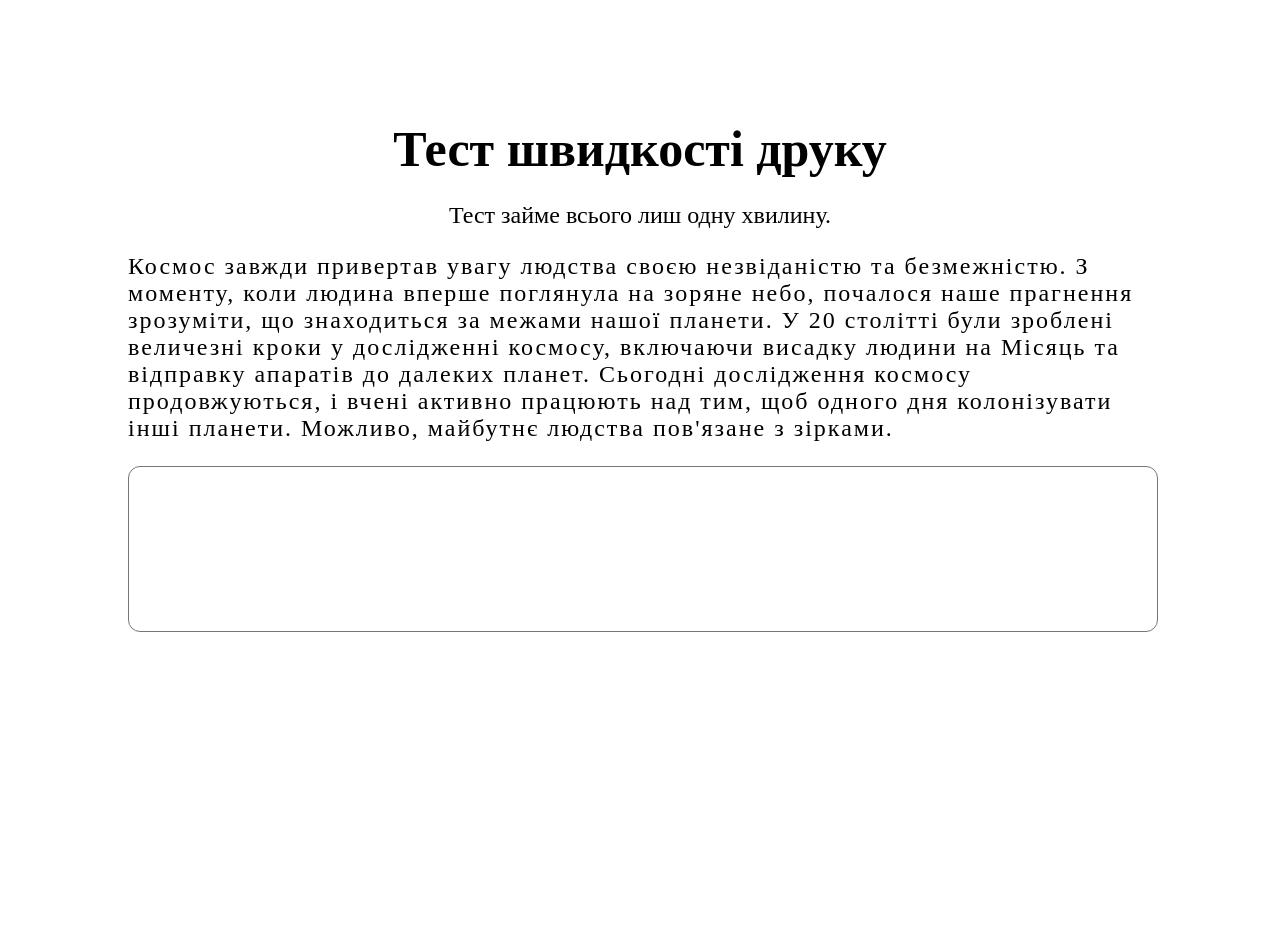
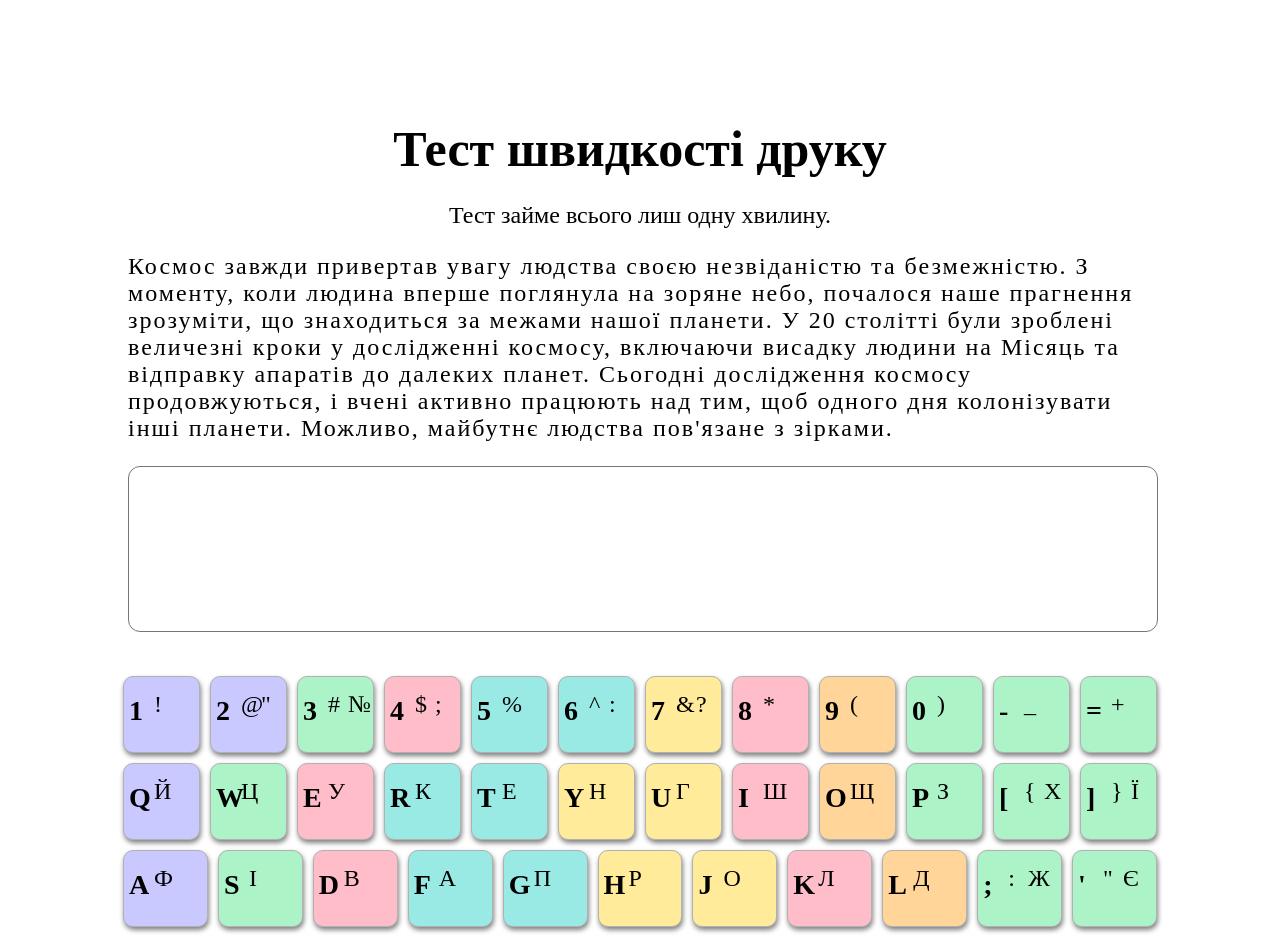
Before and after one commit to YuraShum/printSpeed, a React (Create React App) app in the folder client/: page / in a window 1280 px wide. Shown: the top 935 px of the page. Before the commit the page ends 800 px from the top, so only its background shows below. Built offline with nearby package versions, Linux system fonts and the light colour scheme.

Commit message:
created a keyboard to view

```diff
--- a/client/src/App.js
+++ b/client/src/App.js
@@ -1,4 +1,5 @@
 import Header from "./components/Header/Header";
+import Keyboard from "./components/Keyboard/Keyboard";
 import TextInputSection from "./components/TextInputSection/TextInputSection";
 
 function App() {
@@ -6,6 +7,7 @@ function App() {
     <div>
       <Header />
       <TextInputSection/>
+      <Keyboard/>
     </div>
   );
 }
--- /dev/null
+++ b/client/src/components/Keyboard/Key/Key.jsx
@@ -0,0 +1,29 @@
+import React from 'react'
+
+const Key = ({ config, rowIndex }) => {
+
+  const uniqueChar = rowIndex < 1 ?
+    Array.from(new Set([config.keyNameEn, config.symbolEnUpper, config.symbolUkUpper])) :
+    Array.from(new Set(getUniqueCharWithoutUpperCase([config.keyNameEn, config.symbolEnUpper, config.symbolUkUpper])))
+
+  function getUniqueCharWithoutUpperCase(arayChar) {
+    return arayChar.map(char => {
+      if (/[a-zA-Zа-яА-Я]/.test(char)) {
+        return char.toUpperCase()
+      }
+      return char;
+    })
+  }
+
+  return (
+    <div
+      className='key'
+      style={{ backgroundColor: config.color }}>
+      {uniqueChar.map((char, index) => (
+        <p key={char} className={char === 'SPACE' ? '' :`key-p-${index}`}>{char}</p>
+      ))}
+    </div>
+  )
+}
+
+export default Key
--- /dev/null
+++ b/client/src/components/Keyboard/Keyboard.jsx
@@ -0,0 +1,26 @@
+import React from 'react'
+import { keyboardLayout } from '../../data/keyboardConfig'
+import Key from './Key/Key'
+import './Keyboard.scss'
+
+
+const Keyboard = () => {
+    return (
+        <>
+            {/* keyboard container */}
+            <div className='keyboard-conteiner'>
+                {keyboardLayout.map((keyboardRow, index) => {
+                    return (
+                        <div className='keyboard-row' key={index}>
+                            {keyboardRow.map(key_object => (
+                                <Key key={key_object.keyNameUk} config={key_object} rowIndex= {index}/>
+                            ))}
+                        </div>
+                    )
+                })}
+            </div>
+        </>
+    )
+}
+
+export default Keyboard
--- /dev/null
+++ b/client/src/components/Keyboard/Keyboard.scss
@@ -0,0 +1,49 @@
+.keyboard-conteiner{
+    width: fit-content;
+    margin: 0 auto;
+    margin-top: 40px;
+    display: flex;
+    flex-direction: column;
+    gap: 10px;
+}
+.keyboard-row{
+    justify-content: space-between;
+    display: flex;
+    flex-direction: row;
+    font-size: 28px;
+    gap: 10px;
+
+}
+.key{
+    position: relative;
+    margin: 0;
+    padding: 10px;
+    border: solid 1px rgb(177, 177, 177);
+    box-shadow: 1px 3px 5px gray;
+    width: 100%;
+    text-align: center;
+    border-radius: 10px;
+    min-width: 55px;
+    min-height: 55px;
+
+}
+
+.key-p-0{
+    font-weight: bold;
+    position: absolute;
+    top: -10px;
+    left: 5px;
+}
+
+.key-p-1{
+    position: absolute;
+    top: -10px;
+    left: 30px;
+    font-size: 24px;
+}
+.key-p-2{
+    position: absolute;
+    top: -10px;
+    left: 50px;
+    font-size: 24px;
+}
--- a/client/src/components/TextInputSection/TextInputSection.jsx
+++ b/client/src/components/TextInputSection/TextInputSection.jsx
@@ -6,7 +6,6 @@ const TextInputSection = () => {
     const randomtext = getRandomText()
     const [text, setText] = useState(randomtext)
     const [currentInputText, setCurrentInputText] = useState('')
-    const [FilledText, setFilledText] = useState()
 
     const handleChangeInputText = (event) => {
         const input = event.target.value
--- /dev/null
+++ b/client/src/data/keyboardConfig.js
@@ -0,0 +1,150 @@
+export const keyboardLayout = [
+    [
+        {
+            keyNameUk: "1", keyNameEn: "1", symbolUkUpper: "!", symbolEnUpper: "!", color: "#c9c8ff"
+        },
+        {
+            keyNameUk: "2", keyNameEn: "2", symbolUkUpper: "\"", symbolEnUpper: "@", color: "#c9c8ff"
+        },
+        {
+            keyNameUk: "3", keyNameEn: "3", symbolUkUpper: "№", symbolEnUpper: "#", color: "#acf3c7"
+        },
+        {
+            keyNameUk: "4", keyNameEn: "4", symbolUkUpper: ";", symbolEnUpper: "$", color: "#ffbdca"
+        },
+        {
+            keyNameUk: "5", keyNameEn: "5", symbolUkUpper: "%", symbolEnUpper: "%", color: "#99e9e5"
+        },
+        {
+            keyNameUk: "6", keyNameEn: "6", symbolUkUpper: ":", symbolEnUpper: "^", color: "#99e9e5"
+        },
+        {
+            keyNameUk: "7", keyNameEn: "7", symbolUkUpper: "?", symbolEnUpper: "&", color: "#ffeb99"
+        },
+        {
+            keyNameUk: "8", keyNameEn: "8", symbolUkUpper: "*", symbolEnUpper: "*", color: "#ffbdca"
+        },
+        {
+            keyNameUk: "9", keyNameEn: "9", symbolUkUpper: "(", symbolEnUpper: "(", color: "#ffd599"
+        },
+        {
+            keyNameUk: "0", keyNameEn: "0", symbolUkUpper: ")", symbolEnUpper: ")", color: "#acf3c7"
+        },
+        {
+            keyNameUk: "-", keyNameEn: "-", symbolUkUpper: "_", symbolEnUpper: "_", color: "#acf3c7"
+        },
+        {
+            keyNameUk: "=", keyNameEn: "=", symbolUkUpper: "+", symbolEnUpper: "+", color: "#acf3c7"
+        }
+    ],
+
+    [
+        {
+            keyNameUk: "й", keyNameEn: "q", symbolUkUpper: "Й", symbolEnUpper: "Q", color: "#c9c8ff"
+        },
+        {
+            keyNameUk: "ц", keyNameEn: "w", symbolUkUpper: "Ц", symbolEnUpper: "W", color: "#acf3c7"
+        },
+        {
+            keyNameUk: "у", keyNameEn: "e", symbolUkUpper: "У", symbolEnUpper: "E", color: "#ffbdca"
+        },
+        {
+            keyNameUk: "к", keyNameEn: "r", symbolUkUpper: "К", symbolEnUpper: "R", color: "#99e9e5"
+        },
+        {
+            keyNameUk: "е", keyNameEn: "t", symbolUkUpper: "Е", symbolEnUpper: "T", color: "#99e9e5"
+        },
+        {
+            keyNameUk: "н", keyNameEn: "y", symbolUkUpper: "Н", symbolEnUpper: "Y", color: "#ffeb99"
+        },
+        {
+            keyNameUk: "г", keyNameEn: "u", symbolUkUpper: "Г", symbolEnUpper: "U", color: "#ffeb99"
+        },
+        {
+            keyNameUk: "ш", keyNameEn: "i", symbolUkUpper: "Ш", symbolEnUpper: "I", color: "#ffbdca"
+        },
+        {
+            keyNameUk: "щ", keyNameEn: "o", symbolUkUpper: "Щ", symbolEnUpper: "O", color: "#ffd599"
+        },
+        {
+            keyNameUk: "з", keyNameEn: "p", symbolUkUpper: "З", symbolEnUpper: "P", color: "#acf3c7"
+        },
+        {
+            keyNameUk: "х", keyNameEn: "[", symbolUkUpper: "Х", symbolEnUpper: "{", color: "#acf3c7"
+        },
+        {
+            keyNameUk: "ї", keyNameEn: "]", symbolUkUpper: "Ї", symbolEnUpper: "}", color: "#acf3c7"
+        }
+    ],
+
+    [
+        {
+            keyNameUk: "ф", keyNameEn: "a", symbolUkUpper: "Ф", symbolEnUpper: "A", color: "#c9c8ff"
+        },
+        {
+            keyNameUk: "і", keyNameEn: "s", symbolUkUpper: "І", symbolEnUpper: "S", color: "#acf3c7"
+        },
+        {
+            keyNameUk: "в", keyNameEn: "d", symbolUkUpper: "В", symbolEnUpper: "D", color: "#ffbdca"
+        },
+        {
+            keyNameUk: "а", keyNameEn: "f", symbolUkUpper: "А", symbolEnUpper: "F", color: "#99e9e5"
+        },
+        {
+            keyNameUk: "п", keyNameEn: "g", symbolUkUpper: "П", symbolEnUpper: "G", color: "#99e9e5"
+        },
+        {
+            keyNameUk: "р", keyNameEn: "h", symbolUkUpper: "Р", symbolEnUpper: "H", color: "#ffeb99"
+        },
+        {
+            keyNameUk: "о", keyNameEn: "j", symbolUkUpper: "О", symbolEnUpper: "J", color: "#ffeb99"
+        },
+        {
+            keyNameUk: "л", keyNameEn: "k", symbolUkUpper: "Л", symbolEnUpper: "K", color: "#ffbdca"
+        },
+        {
+            keyNameUk: "д", keyNameEn: "l", symbolUkUpper: "Д", symbolEnUpper: "L", color: "#ffd599"
+        },
+        {
+            keyNameUk: "ж", keyNameEn: ";", symbolUkUpper: "Ж", symbolEnUpper: ":", color: "#acf3c7"
+        },
+        {
+            keyNameUk: "є", keyNameEn: "'", symbolUkUpper: "Є", symbolEnUpper: "\"", color: "#acf3c7"
+        }
+    ],
+
+    [
+        {
+            keyNameUk: "я", keyNameEn: "z", symbolUkUpper: "Я", symbolEnUpper: "Z", color: "#c9c8ff"
+        },
+        {
+            keyNameUk: "ч", keyNameEn: "x", symbolUkUpper: "Ч", symbolEnUpper: "X", color: "#acf3c7"
+        },
+        {
+            keyNameUk: "с", keyNameEn: "c", symbolUkUpper: "С", symbolEnUpper: "C", color: "#ffbdca"
+        },
+        {
+            keyNameUk: "м", keyNameEn: "v", symbolUkUpper: "М", symbolEnUpper: "V", color: "#99e9e5"
+        },
+        {
+            keyNameUk: "и", keyNameEn: "b", symbolUkUpper: "И", symbolEnUpper: "B", color: "#99e9e5"
+        },
+        {
+            keyNameUk: "т", keyNameEn: "n", symbolUkUpper: "Т", symbolEnUpper: "N", color: "#ffeb99"
+        },
+        {
+            keyNameUk: "ь", keyNameEn: "m", symbolUkUpper: "Ь", symbolEnUpper: "M", color: "#ffeb99"
+        },
+        {
+            keyNameUk: "б", keyNameEn: ",", symbolUkUpper: "Б", symbolEnUpper: "<", color: "#ffbdca"
+        },
+        {
+            keyNameUk: "ю", keyNameEn: ".", symbolUkUpper: "Ю", symbolEnUpper: ">", color: "#ffd599"
+        }
+    ],
+    [
+        {
+            keyNameUk: "пробіл", keyNameEn: "space", symbolUkUpper: " ", symbolEnUpper: " ", color: "#dbe2e5"
+        }
+    ]
+];
--- a/client/src/data/textConfig.js
+++ b/client/src/data/textConfig.js
@@ -1,9 +1,6 @@
 export const typingTexts = [
     "Мистецтво кулінарії з давніх часів відіграє важливу роль у культурі людства. Різні народи мають свої унікальні рецепти, які передаються з покоління в покоління. Секрети приготування страв часто зберігаються у суворій таємниці. Однією з найбільш відомих кухонь світу є італійська. Її головні страви, такі як паста і піца, стали улюбленими у багатьох країнах. Спеції, трави, соуси – усе це додає кулінарному мистецтву унікальних відтінків смаку. Кулінарія – це не просто їжа, це справжнє мистецтво, яке вимагає майстерності, терпіння і любові до своєї справи.",
-
     "Подорожі є одним з найкращих способів відкрити для себе світ. Вони дозволяють не лише насолоджуватися мальовничими краєвидами, а й пізнавати нові культури та звичаї. Незалежно від того, чи це гірське село у Карпатах, чи метушливе місто в центрі Європи, кожна поїздка приносить нові враження. Під час подорожей можна знайти нових друзів, вивчити нові мови та відчути себе частиною глобального суспільства. Сучасні транспортні засоби роблять світ ще більш доступним, дозволяючи мандрувати швидко і комфортно.",
-
     "Космос завжди привертав увагу людства своєю незвіданістю та безмежністю. З моменту, коли людина вперше поглянула на зоряне небо, почалося наше прагнення зрозуміти, що знаходиться за межами нашої планети. У 20 столітті були зроблені величезні кроки у дослідженні космосу, включаючи висадку людини на Місяць та відправку апаратів до далеких планет. Сьогодні дослідження космосу продовжуються, і вчені активно працюють над тим, щоб одного дня колонізувати інші планети. Можливо, майбутнє людства пов'язане з зірками.",
-
     "Сучасні технології розвиваються з неймовірною швидкістю. Ще кілька десятиліть тому люди навіть не могли уявити, що зможуть спілкуватися через відео на відстані кількох тисяч кілометрів або отримувати миттєвий доступ до будь-якої інформації з усього світу. Сьогодні інтернет став невід'ємною частиною нашого життя, а технологічні винаходи продовжують полегшувати щоденні завдання. Проте важливо пам'ятати, що з розвитком технологій зростає й необхідність у відповідальному їх використанні. Здатність адаптуватися до змін – ключ до успіху у сучасному світі."
 ];
```
